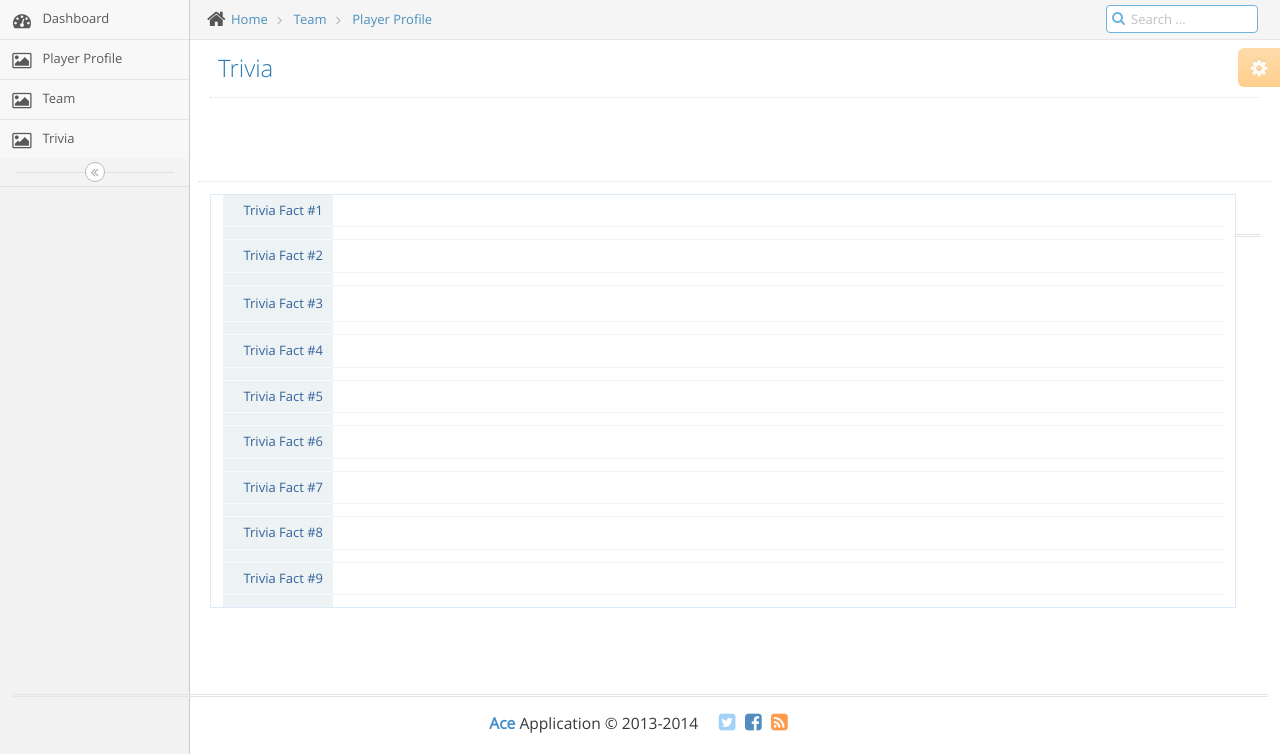
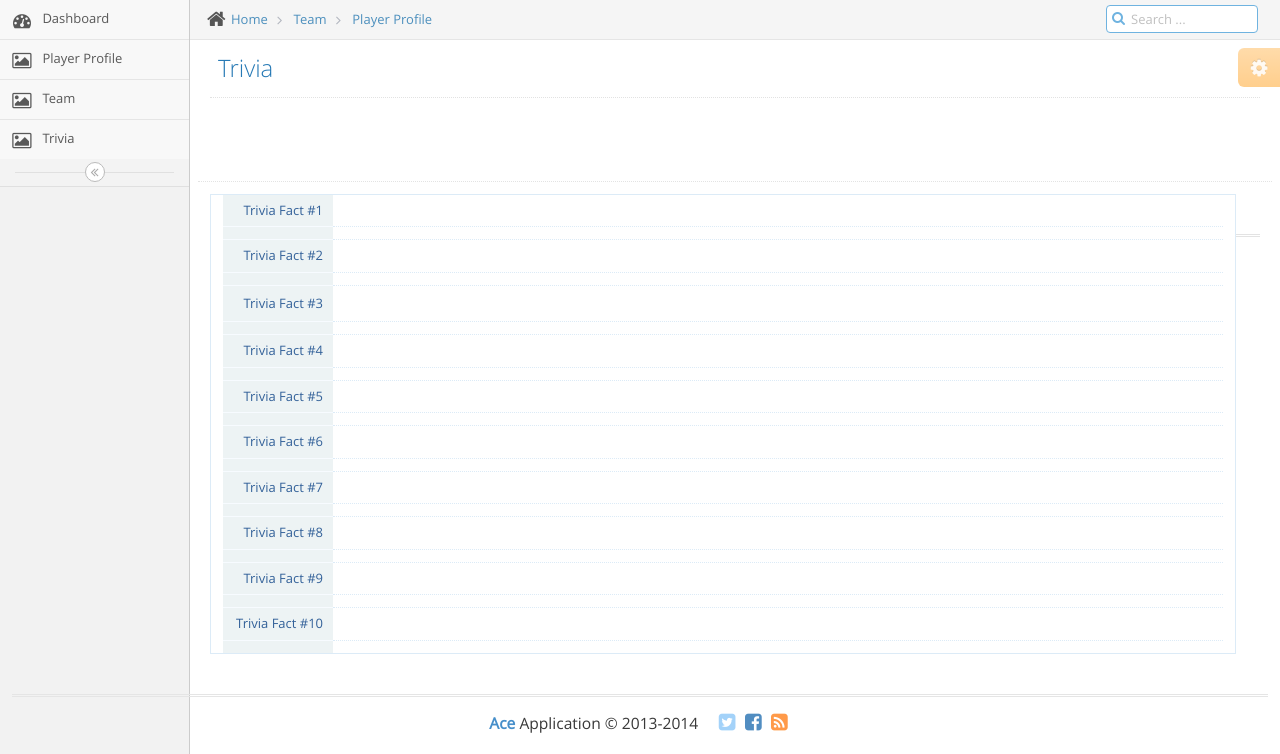
Before and after one commit to bheath015/CricketDB, a Flask app: template flaskApp/templates/trivia.html in a window 1280 px wide. Shown: the part 46-800 px from the top of the page. Run offline with Flask 2, Linux system fonts and the light colour scheme; the template is opened without the code that fills it, so the values that code supplies are empty; some libraries are stand-ins or nearby versions.

Commit message:
added q7

```diff
--- a/flaskApp/index.py
+++ b/flaskApp/index.py
@@ -180,6 +180,10 @@
 def getTrivia6():
 	cursor = cnx.cursor()
 	return getTrivia6Query(cursor)
+
+def getTrivia7():
+	cursor = cnx.cursor()
+	return getTrivia7Query(cursor)
 
 def getTrivia8():
 	cursor = cnx.cursor()
@@ -422,6 +426,10 @@
 	message['query 6'] = q6[0]
 	message['response 6'] = "{}".format(q6[1][0])
 
+	q7 = getTrivia7()
+	message['query 7'] = q7[0]
+	message['response 7'] = q7[1]
+
 	q8 = getTrivia8()
 	message['query 8'] = q8[0]
 	message['response 8'] = q8[1][0]
--- a/flaskApp/queries.py
+++ b/flaskApp/queries.py
@@ -26,12 +26,13 @@
                           "select count(distinct(name)) from (select p.name, YEAR(CURDATE())  - YEAR(dob) as Age, teamId from player p join playerToTeam ptt on p.id = ptt.playerId) T where teamId = {} and age < 30;",
                           "select count(distinct(name)) from (select p.name, YEAR(CURDATE())  - YEAR(dob) as Age, teamId from player p join playerToTeam ptt on p.id = ptt.playerId) T where teamId = {} and age >= 30;")]
 
-TRIVIA_1_QUERY = ("The best bowler against {} is:", "SELECT p1.NAME AS Striker, p2.NAME AS Bowler, Max(av) AS Average FROM (SELECT strikerid, bowlerid, Sum(batsmanscore) / Count(DISTINCT matchid) AS av FROM ballToBall GROUP BY strikerid, bowlerid) AS a LEFT JOIN player p1 ON strikerid = p1.id LEFT JOIN player p2 ON bowlerid = p2.id GROUP BY bowlerid ORDER  BY Max(av) DESC;")
+TRIVIA_1_QUERY = ("The best batsman against {} is:", "SELECT p1.NAME AS Striker, p2.NAME AS Bowler, Max(av) AS Average FROM (SELECT strikerid, bowlerid, Sum(batsmanscore) / Count(DISTINCT matchid) AS av FROM ballToBall GROUP BY strikerid, bowlerid) AS a LEFT JOIN player p1 ON strikerid = p1.id LEFT JOIN player p2 ON bowlerid = p2.id GROUP BY bowlerid ORDER  BY Max(av) DESC;")
 TRIVIA_2_QUERY = ("If you win the toss, the liklihood that you will win the match is:", "SELECT ( m2.c / m1.c ) * 100 FROM   (SELECT Count(*) AS c FROM   `match`) m1, (SELECT Count(*) AS c FROM `match` WHERE  tosswinner = matchwinner) m2;")
 TRIVIA_3_QUERY = ("The out of town teams with the most wins in all cities where matches are played are:", "SELECT city, name, Max(wins) FROM (SELECT m.city, t.name, Count(m.matchwinner) AS wins FROM `match` m LEFT JOIN team t ON m.matchwinner = t.id WHERE  m.city <> t.home GROUP  BY m.city, t.name) AS awayWins GROUP  BY city;")
 TRIVIA_4_QUERY = ("The players with the most \"Player of the Match\" awards where all matches are played are:", "SELECT poms.city, poms.name, Max(poms.pom) FROM (SELECT m.city, p.name, Count(p.name) AS pom FROM `match` m LEFT JOIN player p ON m.playerofthematch = p.id WHERE  city IS NOT NULL AND p.name IS NOT NULL GROUP  BY m.city, p.name) AS poms GROUP  BY city;")
 TRIVIA_5_QUERY = ("The player with the greatest difference of away vs. home runs is:", "SELECT p.name, Abs(homeScore.score - awayScore.score) FROM (SELECT b.strikerid AS bman, Sum(b.batsmanscore) / Count(DISTINCT b.matchid) AS score FROM ballToBall b JOIN `match` m ON b.matchid = m.`matchid` JOIN innings ON `innings`.`matchid` = b.matchid JOIN team t ON innings.`battingteam` = t.`id` AND t.home = m.`city` GROUP BY b.strikerid) AS homeScore JOIN (SELECT b.strikerid AS bman, Sum(b.batsmanscore) / Count(DISTINCT b.matchid) AS score FROM ballToBall b JOIN `match` m ON b.matchid = m.`matchid` JOIN innings ON `innings`.`matchid` = b.matchid JOIN team t ON innings.`battingteam` = t.`id`  AND t.home <> m.`city` GROUP BY b.strikerid) AS awayScore ON homeScore.bman = awayScore.bman JOIN player p ON p.`id` = homeScore.bman ORDER  BY Abs(homeScore.score - awayScore.score) DESC LIMIT 1;")
 TRIVIA_6_QUERY = ("The player with the most extras in the league is:", "SELECT p.NAME, Sum(bowlerMatch.badcount) / Count(bowlerMatch.matchid) AS badAverage FROM (SELECT b.bowlerid AS bowlerID, b.matchid, Count(*) AS badCount FROM ballToBall b JOIN ballExtra be ON be.matchid = b.matchid AND be.overid = b.overid AND be.ballid = b.ballid AND be.inningsno = b.inningsno GROUP BY b.bowlerid, b.matchid) AS bowlerMatch JOIN player p ON p.id = bowlerMatch.bowlerid GROUP  BY bowlerMatch.bowlerid, p.NAME ORDER  BY Sum(bowlerMatch.badcount) / Count(bowlerMatch.matchid) DESC LIMIT 1;")
+TRIVIA_7_QUERY = ("{}'s bunny is: ", "SELECT p1.NAME  AS Batsman, p2.NAME  AS Bowler, Count(*) AS Times_out FROM ballToBall b, player p1, player p2 WHERE  outputtype IN ( 'caught', 'lbw', 'bowled', 'stumped' ) AND b.strikerid = p1.id AND b.bowlerid = p2.id GROUP  BY bowlerid, strikerid HAVING Count(*) > 5 ORDER  BY times_out DESC;")
 TRIVIA_8_QUERY = ("The most runs scored in an over is:", "SELECT b.matchid, b.overid, b.inningsno, Sum(b.batsmanscore) AS score, COALESCE(Sum(be.extraruns), 0) AS extra, Sum(b.batsmanscore) + COALESCE(Sum(be.extraruns), 0) AS temp FROM ballToBall b LEFT JOIN ballExtra be ON be.matchid = b.matchid AND be.overid = b.overid AND be.ballid = b.ballid AND be.inningsno = b.inningsno GROUP  BY b.matchid, b.overid, b.inningsno HAVING Sum(batsmanscore) > 20 ORDER  BY score DESC LIMIT 1;")
 TRIVIA_9_QUERY = ("The players with more than 100 wickets is:", "SELECT p.NAME, Count(outputtype) AS wickets FROM ballToBall b JOIN player p ON p.id = b.bowlerid WHERE  outputtype IN ( 'caught', 'bowled', 'lbw', 'stumped' ) GROUP  BY bowlerid HAVING Count(outputtype) > 100 ORDER  BY wickets DESC;")
 TRIVIA_10_QUERY = ("The player with the most centuries is:", "SELECT name, Count(*) AS n FROM (SELECT m.matchid, p.name, Sum(b.batsmanscore) AS score FROM ballToBall b LEFT JOIN `match` m ON b.matchid = m.matchid LEFT JOIN player p ON b.strikerid = p.id GROUP  BY b.strikerid, b.matchid HAVING Sum(b.batsmanscore) > 100) AS cents GROUP  BY name ORDER  BY Count(*) DESC LIMIT  1;")
@@ -235,11 +236,9 @@
 def getTrivia1Query(cursor):
 	cursor.execute(TRIVIA_1_QUERY[1])
 	output = [team[0:3] for team in cursor]
-	print(output)
 	index = np.random.randint(len(output))
-	print(output[index])
 	bowler, striker, n = output[index]
-	return TRIVIA_1_QUERY[0].format(bowler), striker
+	return TRIVIA_1_QUERY[0].format(striker), bowler
 
 def getTrivia2Query(cursor):
 	cursor.execute(TRIVIA_2_QUERY[1])
@@ -266,6 +265,13 @@
 	out = [team[0] for team in cursor]
 	return TRIVIA_6_QUERY[0], out
 
+def getTrivia7Query(cursor):
+	cursor.execute(TRIVIA_7_QUERY[1])
+	output = [team[0:3] for team in cursor]
+	index = np.random.randint(len(output))
+	striker, bowler, n = output[index]
+	return TRIVIA_7_QUERY[0].format(striker), bowler
+
 def getTrivia8Query(cursor):
 	cursor.execute(TRIVIA_8_QUERY[1])
 	out = [team[3] for team in cursor]
--- a/flaskApp/templates/trivia.html
+++ b/flaskApp/templates/trivia.html
@@ -134,6 +134,21 @@
 
 			<div class="profile-info-row">
 				<div class="profile-info-name"> Trivia Fact #7 </div>
+
+				<div class="profile-info-value" style="font-weight: 900 !important; font-size: larger !important">
+					<span>{{message['query 7']}}</span>
+				</div>
+			</div>
+			<div class="profile-info-row">
+				<div class="profile-info-name">  </div>
+
+				<div class="profile-info-value">
+					<span>{{message['response 7']}}</span>
+				</div>
+			</div>
+
+			<div class="profile-info-row">
+				<div class="profile-info-name"> Trivia Fact #8 </div>
 				<div class="profile-info-value" style="font-weight: 900 !important; font-size: larger !important">
 					<span>{{message['query 8']}}</span>
 				</div>
@@ -147,7 +162,7 @@
 			</div>
 
 			<div class="profile-info-row">
-				<div class="profile-info-name"> Trivia Fact #8 </div>
+				<div class="profile-info-name"> Trivia Fact #9 </div>
 				<div class="profile-info-value" style="font-weight: 900 !important; font-size: larger !important">
 					<span>{{message['query 9']}}</span>
 				</div>
@@ -161,7 +176,7 @@
 			</div>
 
 			<div class="profile-info-row">
-				<div class="profile-info-name"> Trivia Fact #9 </div>
+				<div class="profile-info-name"> Trivia Fact #10 </div>
 				<div class="profile-info-value" style="font-weight: 900 !important; font-size: larger !important">
 					<span>{{message['query 10']}}</span>
 				</div>
```
